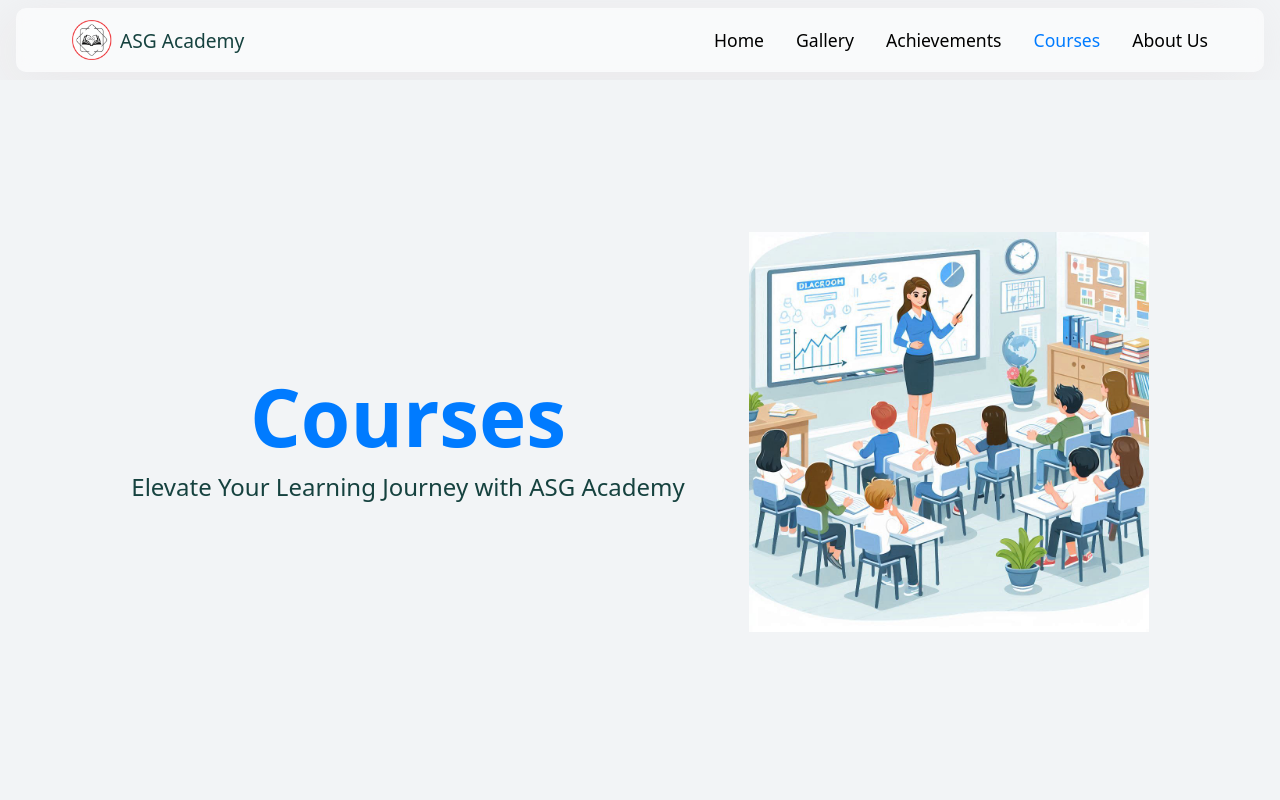
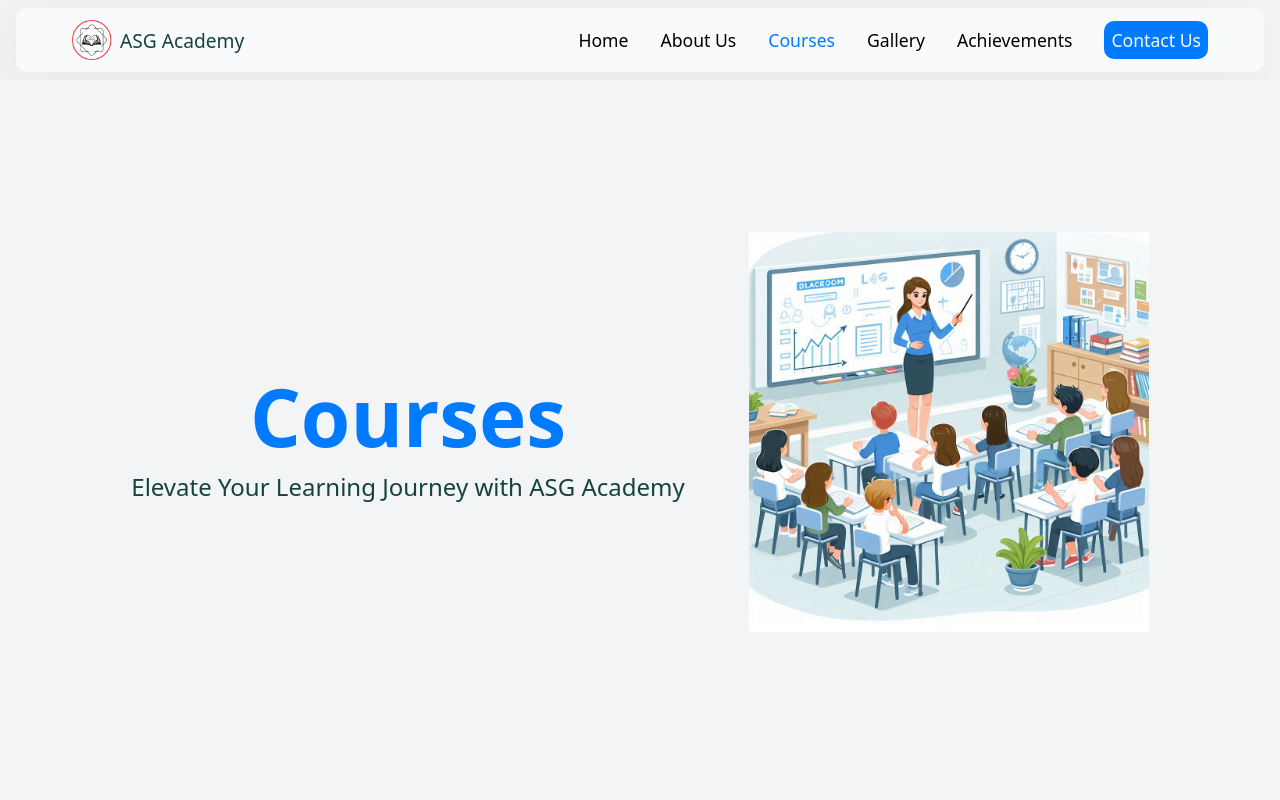
Before and after one commit to SheshNalwar/ASG-Academy, a React (Vite) app: page /courses in a window 1280 px wide. Shown: the top 800 px of the page. Built offline with nearby package versions, Linux system fonts and the light colour scheme.

Commit message:
Contact Us Button Added

```diff
--- a/src/components/NavBar.jsx
+++ b/src/components/NavBar.jsx
@@ -18,18 +18,26 @@ const NavBar = () => {
             <NavLink to="/" activeclassname="active">
               Home
             </NavLink>
+            <NavLink to="/about" activeclassname="active">
+              About Us
+            </NavLink>
+            <NavLink to="/courses" activeclassname="active">
+              Courses
+            </NavLink>
             <NavLink to="/gallery" activeclassname="active">
               Gallery
             </NavLink>
             <NavLink to="/achievements" activeclassname="active">
               Achievements
             </NavLink>
-            <NavLink to="/courses" activeclassname="active">
-              Courses
-            </NavLink>
-            <NavLink to="/about" activeclassname="active">
-              About Us
-            </NavLink>
+            <button
+              id="contactUsBtn"
+              onClick={() => {
+                window.open("https://forms.gle/6ZLDGXRLou66p9QBA");
+              }}
+            >
+              Contact Us
+            </button>
           </div>
           <div
             className={`hamburgerMenu ${open ? "active" : ""}`}
@@ -46,18 +54,25 @@ const NavBar = () => {
           <NavLink to="/" activeclassname="active">
             Home
           </NavLink>
+          <NavLink to="/about" activeclassname="active">
+            About Us
+          </NavLink>
+          <NavLink to="/courses" activeclassname="active">
+            Courses
+          </NavLink>
           <NavLink to="/gallery" activeclassname="active">
             Gallery
           </NavLink>
           <NavLink to="/achievements" activeclassname="active">
             Achievements
           </NavLink>
-          <NavLink to="/courses" activeclassname="active">
-            Courses
-          </NavLink>
-          <NavLink to="/about" activeclassname="active">
-            About Us
-          </NavLink>
+          <button
+            onClick={() => {
+              window.open("https://forms.gle/6ZLDGXRLou66p9QBA");
+            }}
+          >
+            Contact Us
+          </button>
         </ul>
       </div>
     </nav>
--- a/src/css/Components.scss
+++ b/src/css/Components.scss
@@ -45,6 +45,7 @@ nav {
       }
       .navlinks {
         display: flex;
+        align-items: center;
         gap: 2rem;
         a {
           text-decoration: none;
@@ -73,6 +74,15 @@ nav {
         }
         .active::after {
           display: none;
+        }
+        #contactUsBtn {
+          padding: 7px;
+          cursor: pointer;
+          border: none;
+          border-radius: 10px;
+          background-color: #007bff;
+          color: #f9f9f9;
+          font-size: 1.1rem;
         }
       }
       .hamburgerMenu {
@@ -144,6 +154,11 @@ nav {
       .active {
         color: var(--accent);
       }
+      button{
+        border: none;
+        background-color: transparent;
+        font-size: 1rem;
+      }
     }
   }
 
@@ -204,19 +219,19 @@ nav {
         color: black;
       }
     }
-    .viewMoreDiv{
+    .viewMoreDiv {
       padding-right: 1rem;
       display: flex;
       justify-content: flex-end;
-      .viewMoreBtn{
+      .viewMoreBtn {
         cursor: pointer;
-        border:none;
+        border: none;
         outline: none;
         width: 6.5rem;
         border-radius: 10px;
         color: #007bff;
         background-color: transparent;
-        padding: .6rem 0;
+        padding: 0.6rem 0;
       }
     }
     // .courseDescription {
--- a/src/css/CoursePage.scss
+++ b/src/css/CoursePage.scss
@@ -50,8 +50,8 @@
     }
   }
   .allCourseSection {
+    margin-top: 2rem;
     height: 100vh;
-    border:2px solid red;
     display: flex;
     gap: 2rem;
     flex-direction: column;
```
